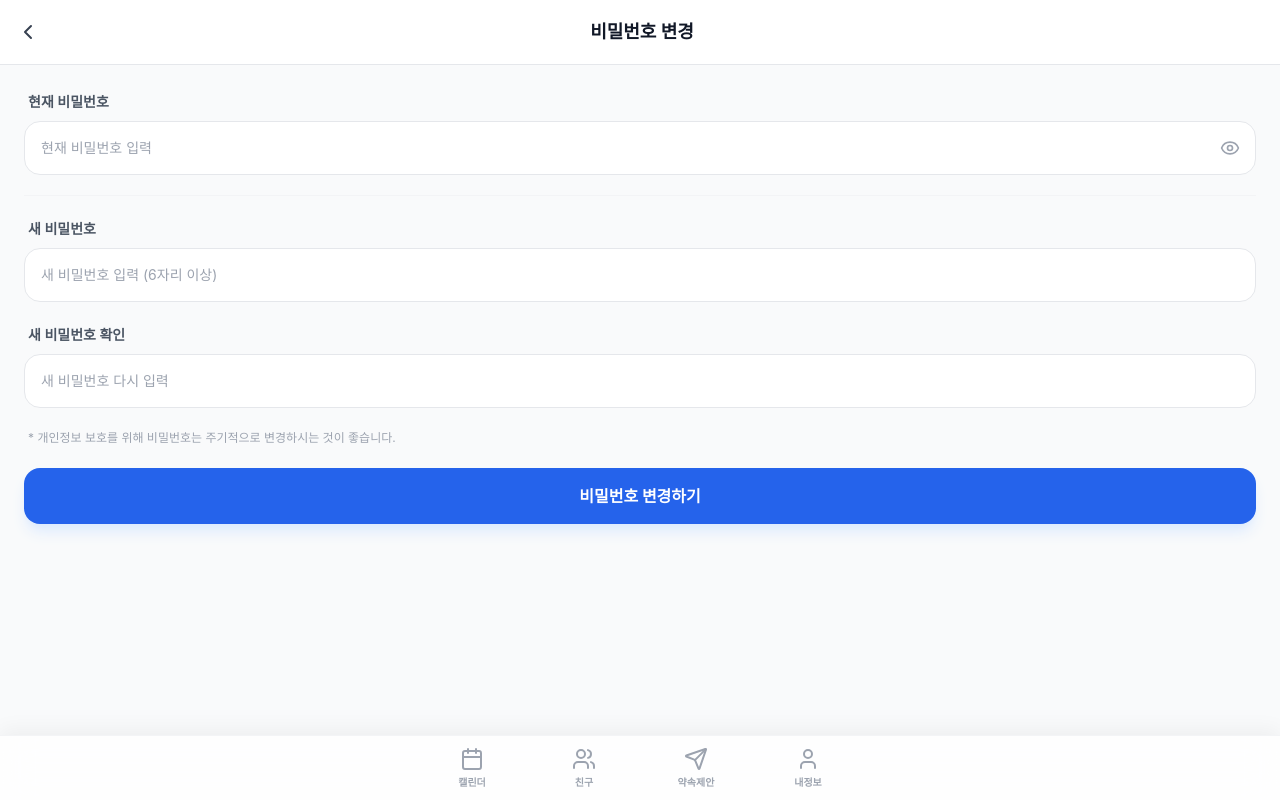
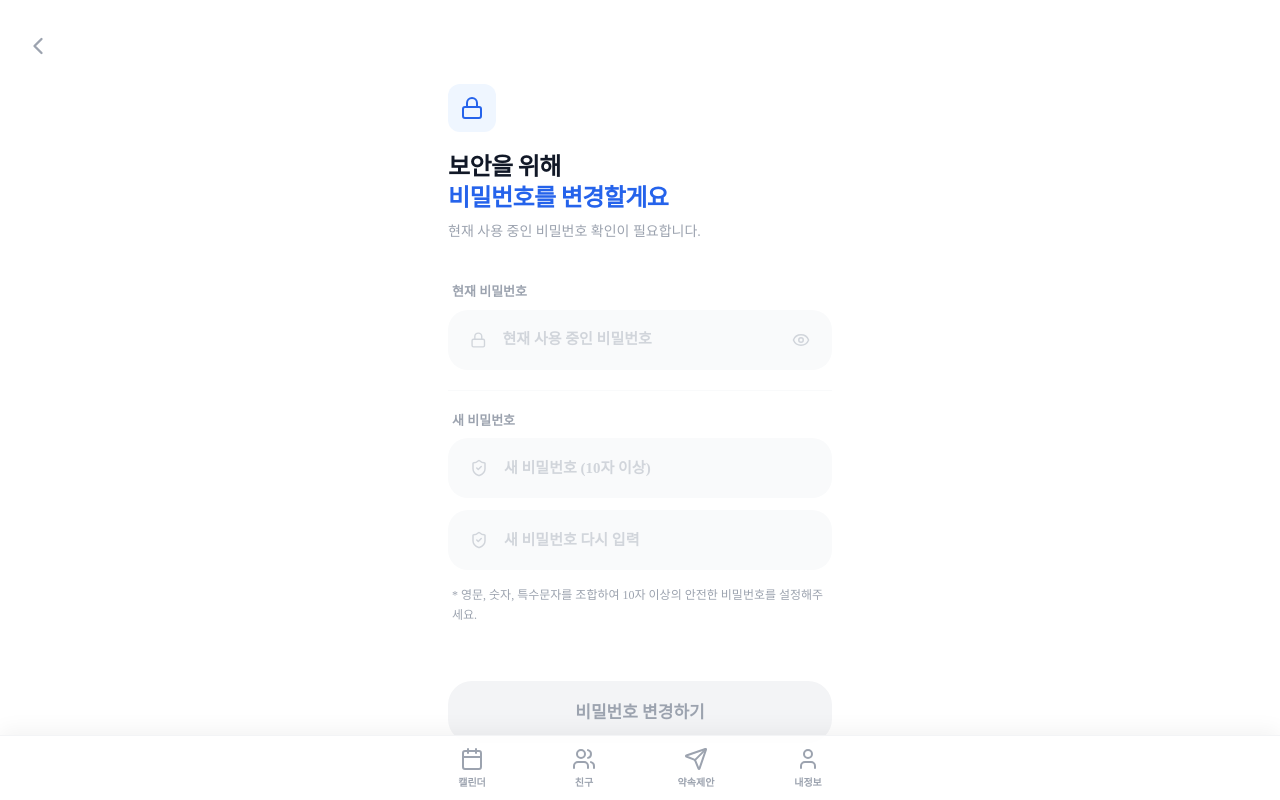
Before and after one commit to pany0108/loxo-kkiri, a React (Create React App) app: page /change-password in a window 1280 px wide. Built offline with nearby package versions, Linux system fonts and the light colour scheme.

Commit message:
비밀번호 재설정 분기 추가 - 로그인화면에서 진입 시 - 프로필화면에서 진입 시

```diff
--- a/src/pages/ChangePassword.tsx
+++ b/src/pages/ChangePassword.tsx
@@ -1,18 +1,31 @@
-import React, { useState } from 'react';
-import { useNavigate } from 'react-router-dom';
-import { ChevronLeft, LockKeyhole, Eye, EyeOff } from 'lucide-react';
+import React, { useState, useEffect } from 'react';
+import { useNavigate, useLocation } from 'react-router-dom';
+import { ChevronLeft, Lock, Eye, EyeOff, ShieldCheck, CheckCircle2, AlertCircle, User } from 'lucide-react';
 
 const ChangePassword = () => {
   const navigate = useNavigate();
+  const location = useLocation();
+
+  // 로그인 화면에서 왔는지 여부 확인 (경로 파라미터나 state로 판단 가능)
+  // 여기서는 예시로 state.fromLogin이 true면 '재설정' 모드로 동작하게 설정
+  const [isResetMode, setIsResetMode] = useState(false);
+
+  useEffect(() => {
+    // 실제 앱에서는 URL 파라미터나 Link의 state를 통해 모드를 결정합니다.
+    if (location.state?.from === 'login') {
+      setIsResetMode(true);
+    }
+  }, [location]);
 
   // 폼 상태 관리
   const [formData, setFormData] = useState({
-    currentPassword: '',
+    userId: '', // 재설정 모드에서 사용
+    currentPassword: '', // 변경 모드에서 사용
     newPassword: '',
     confirmPassword: '',
   });
 
-  // 비밀번호 보기/숨기기 토글 (커스텀 기능 추가)
+  // 비밀번호 보기/숨기기 토글
   const [showPassword, setShowPassword] = useState(false);
 
   const handleChange = (e: React.ChangeEvent<HTMLInputElement>) => {
@@ -24,9 +37,8 @@ const ChangePassword = () => {
     e.preventDefault();
     const { currentPassword, newPassword, confirmPassword } = formData;
 
-    // 유효성 검사
-    if (newPassword.length < 6) {
-      alert('새 비밀번호를 6자리 이상 입력해주세요.');
+    if (newPassword.length < 10) {
+      alert('새 비밀번호를 10자리 이상 입력해주세요.');
       return;
     }
 
@@ -35,82 +47,170 @@ const ChangePassword = () => {
       return;
     }
 
-    if (currentPassword === newPassword) {
+    if (!isResetMode && currentPassword === newPassword) {
       alert('기존 비밀번호와 다른 비밀번호를 사용해주세요.');
       return;
     }
 
-    alert('비밀번호가 성공적으로 변경되었습니다.');
-    setTimeout(() => navigate('/profile'), 1000);
+    alert(isResetMode ? '비밀번호가 재설정되었습니다. 다시 로그인해주세요.' : '비밀번호가 성공적으로 변경되었습니다.');
+    setTimeout(() => navigate(isResetMode ? '/' : '/profile'), 1000);
   };
 
   return (
-    <div className="bg-gray-50 min-h-screen">
+    <div className="flex flex-col min-h-screen bg-white font-['Pretendard']">
       {/* 상단 네비게이션 */}
-      <nav className="bg-white px-4 py-4 flex items-center border-b sticky top-0 z-10">
-        <button onClick={() => navigate(-1)} className="p-1 -ml-1 hover:bg-gray-100 rounded-full transition-colors">
-          <ChevronLeft size={24} className="text-gray-700" />
+      <div className="px-4 pt-6 flex items-center">
+        <button onClick={() => navigate(-1)} className="p-2 text-gray-400 hover:text-gray-900 transition-colors">
+          <ChevronLeft size={28} />
         </button>
-        <h1 className="flex-1 text-center font-bold text-lg mr-6 text-gray-900">비밀번호 변경</h1>
-      </nav>
+      </div>
 
-      <div className="p-6">
-        <form onSubmit={handleSubmit} className="space-y-5">
-          {/* 현재 비밀번호 */}
-          <div className="space-y-2">
-            <label className="text-sm font-semibold text-gray-600 ml-1">현재 비밀번호</label>
-            <div className="relative">
+      <div className="flex-1 px-8 pt-4 pb-12 overflow-y-auto max-w-md mx-auto w-full">
+        {/* 헤더 섹션 */}
+        <div className="mb-10">
+          <div className="inline-flex items-center justify-center w-12 h-12 bg-blue-50 rounded-xl mb-5">
+            <Lock className="text-blue-600 w-6 h-6" />
+          </div>
+          <h2 className="text-2xl font-black text-gray-900 leading-[1.3] tracking-tight">
+            {isResetMode ? (
+              <>
+                잊으신 비밀번호를 <br />
+                <span className="text-blue-600">새로 설정할게요</span>
+              </>
+            ) : (
+              <>
+                보안을 위해 <br />
+                <span className="text-blue-600">비밀번호를 변경할게요</span>
+              </>
+            )}
+          </h2>
+          <p className="mt-2 text-gray-400 text-sm font-medium">{isResetMode ? '아이디 확인 후 새로운 비밀번호를 입력해주세요.' : '현재 사용 중인 비밀번호 확인이 필요합니다.'}</p>
+        </div>
+
+        <form onSubmit={handleSubmit} className="space-y-4">
+          <div className="space-y-3">
+            {/* 1. 상단 입력란 (모드에 따라 다름) */}
+            {isResetMode ? (
+              <div className="group relative">
+                <label className="block text-[13px] font-black text-gray-400 ml-1 mb-2">아이디 확인</label>
+                <div className="flex items-center h-[60px] bg-gray-50 border-2 border-transparent focus-within:border-blue-500 focus-within:bg-white rounded-[20px] px-5 transition-all">
+                  <User size={20} className="text-gray-300 mr-4 group-focus-within:text-blue-600" />
+                  <input
+                    type="text"
+                    name="userId"
+                    value={formData.userId}
+                    onChange={handleChange}
+                    placeholder="가입하신 아이디 입력"
+                    className="bg-transparent border-none outline-none w-full h-full text-[15px] font-bold text-gray-800 placeholder:text-gray-300"
+                    required={isResetMode}
+                  />
+                </div>
+              </div>
+            ) : (
+              <div className="group relative">
+                <label className="block text-[13px] font-black text-gray-400 ml-1 mb-2">현재 비밀번호</label>
+                <div className="flex items-center h-[60px] bg-gray-50 border-2 border-transparent focus-within:border-blue-500 focus-within:bg-white rounded-[20px] px-5 transition-all">
+                  <Lock size={20} className="text-gray-300 mr-4 group-focus-within:text-blue-600" />
                   <input
                     type={showPassword ? 'text' : 'password'}
                     name="currentPassword"
                     value={formData.currentPassword}
                     onChange={handleChange}
-                placeholder="현재 비밀번호 입력"
-                className="w-full bg-white border border-gray-200 rounded-2xl px-4 py-4 outline-none focus:border-blue-500 transition-all text-sm"
-                required
+                    placeholder="현재 사용 중인 비밀번호"
+                    className="bg-transparent border-none outline-none w-full h-full text-[15px] font-bold text-gray-800 placeholder:text-gray-300"
+                    required={!isResetMode}
                   />
-              <button type="button" onClick={() => setShowPassword(!showPassword)} className="absolute right-4 top-1/2 -translate-y-1/2 text-gray-400">
-                {showPassword ? <EyeOff size={20} /> : <Eye size={20} />}
+                  <button type="button" onClick={() => setShowPassword(!showPassword)} className="text-gray-300 hover:text-gray-500 ml-2">
+                    {showPassword ? <EyeOff size={18} /> : <Eye size={18} />}
                   </button>
                 </div>
               </div>
+            )}
 
-          <hr className="border-gray-100 my-2" />
+            <div className="py-2">
+              <div className="h-[1px] bg-gray-50 w-full" />
+            </div>
 
-          {/* 새 비밀번호 */}
-          <div className="space-y-2">
-            <label className="text-sm font-semibold text-gray-600 ml-1">새 비밀번호</label>
+            {/* 2. 새 비밀번호 입력 */}
+            <div className="group relative">
+              <label className="block text-[13px] font-black text-gray-400 ml-1 mb-2">새 비밀번호</label>
+              <div className="flex items-center h-[60px] bg-gray-50 border-2 border-transparent focus-within:border-blue-500 focus-within:bg-white rounded-[20px] px-5 transition-all">
+                <ShieldCheck size={20} className="text-gray-300 mr-4 group-focus-within:text-blue-600" />
                 <input
                   type={showPassword ? 'text' : 'password'}
                   name="newPassword"
                   value={formData.newPassword}
                   onChange={handleChange}
-              placeholder="새 비밀번호 입력 (6자리 이상)"
-              className="w-full bg-white border border-gray-200 rounded-2xl px-4 py-4 outline-none focus:border-blue-500 transition-all text-sm"
+                  placeholder="새 비밀번호 (10자 이상)"
+                  className="bg-transparent border-none outline-none w-full h-full text-[15px] font-bold text-gray-800 placeholder:text-gray-300"
                   required
                 />
               </div>
+            </div>
 
-          {/* 새 비밀번호 확인 */}
-          <div className="space-y-2">
-            <label className="text-sm font-semibold text-gray-600 ml-1">새 비밀번호 확인</label>
+            {/* 3. 새 비밀번호 확인 */}
+            <div className="group relative">
+              <div
+                className={`flex items-center h-[60px] bg-gray-50 border-2 rounded-[20px] px-5 transition-all ${
+                  formData.confirmPassword && formData.newPassword !== formData.confirmPassword
+                    ? 'border-red-400 bg-white'
+                    : formData.confirmPassword && formData.newPassword === formData.confirmPassword
+                    ? 'border-emerald-400 bg-white'
+                    : 'border-transparent focus-within:border-blue-500 focus-within:bg-white'
+                }`}
+              >
+                <ShieldCheck
+                  size={20}
+                  className={`${
+                    formData.confirmPassword && formData.newPassword !== formData.confirmPassword
+                      ? 'text-red-400'
+                      : formData.confirmPassword && formData.newPassword === formData.confirmPassword
+                      ? 'text-emerald-500'
+                      : 'text-gray-300 group-focus-within:text-blue-600'
+                  } mr-4`}
+                />
                 <input
                   type={showPassword ? 'text' : 'password'}
                   name="confirmPassword"
                   value={formData.confirmPassword}
                   onChange={handleChange}
                   placeholder="새 비밀번호 다시 입력"
-              className="w-full bg-white border border-gray-200 rounded-2xl px-4 py-4 outline-none focus:border-blue-500 transition-all text-sm"
+                  className="bg-transparent border-none outline-none w-full h-full text-[15px] font-bold text-gray-800 placeholder:text-gray-300"
                   required
                 />
+                {formData.confirmPassword && formData.newPassword === formData.confirmPassword && <CheckCircle2 size={18} className="text-emerald-500" />}
+              </div>
+              {formData.confirmPassword && formData.newPassword !== formData.confirmPassword && (
+                <div className="flex items-center gap-1 ml-4 mt-1.5">
+                  <AlertCircle size={12} className="text-red-500" />
+                  <p className="text-[11px] text-red-500 font-bold">비밀번호가 일치하지 않습니다.</p>
+                </div>
+              )}
+            </div>
           </div>
 
-          <p className="text-[12px] text-gray-400 px-1 leading-relaxed">* 개인정보 보호를 위해 비밀번호는 주기적으로 변경하시는 것이 좋습니다.</p>
+          <div className="mt-4 px-1">
+            <p className="text-[12px] text-gray-400 leading-relaxed font-medium">
+              * 영문, 숫자, 특수문자를 조합하여 10자 이상의 안전한 비밀번호를 설정해주세요.
+              {isResetMode && ' 재설정 후 다시 로그인해 주시기 바랍니다.'}
+            </p>
+          </div>
 
           {/* 제출 버튼 */}
-          <button type="submit" className="w-full bg-blue-600 text-white font-bold py-4 rounded-2xl shadow-lg shadow-blue-100 active:scale-[0.98] transition-all mt-8">
-            비밀번호 변경하기
+          <div className="pt-10">
+            <button
+              type="submit"
+              disabled={(isResetMode ? !formData.userId : !formData.currentPassword) || !formData.newPassword || formData.newPassword !== formData.confirmPassword}
+              className={`w-full h-[62px] rounded-[24px] font-black text-[17px] shadow-lg transition-all flex items-center justify-center gap-2
+                ${
+                  formData.newPassword && formData.newPassword === formData.confirmPassword && (isResetMode ? formData.userId : formData.currentPassword)
+                    ? 'bg-blue-600 text-white shadow-blue-100 active:scale-[0.98]'
+                    : 'bg-gray-100 text-gray-400 cursor-not-allowed shadow-none'
+                }`}
+            >
+              {isResetMode ? '비밀번호 재설정하기' : '비밀번호 변경하기'}
             </button>
+          </div>
         </form>
       </div>
     </div>
--- a/src/pages/Login.tsx
+++ b/src/pages/Login.tsx
@@ -73,7 +73,11 @@ const Login = () => {
                 아이디 찾기
               </button>
               <div className="w-[1px] h-3 bg-gray-100 mt-0.5" />
-              <button type="button" onClick={() => navigate('/change-password')} className="text-xs font-bold text-gray-300 hover:text-blue-500 transition-colors">
+              <button
+                type="button"
+                onClick={() => navigate('/change-password', { state: { from: 'login' } })}
+                className="text-xs font-bold text-gray-300 hover:text-blue-500 transition-colors"
+              >
                 비밀번호 재설정
               </button>
             </div>
```
Lines whose indentation alone changed are shown as unchanged.
